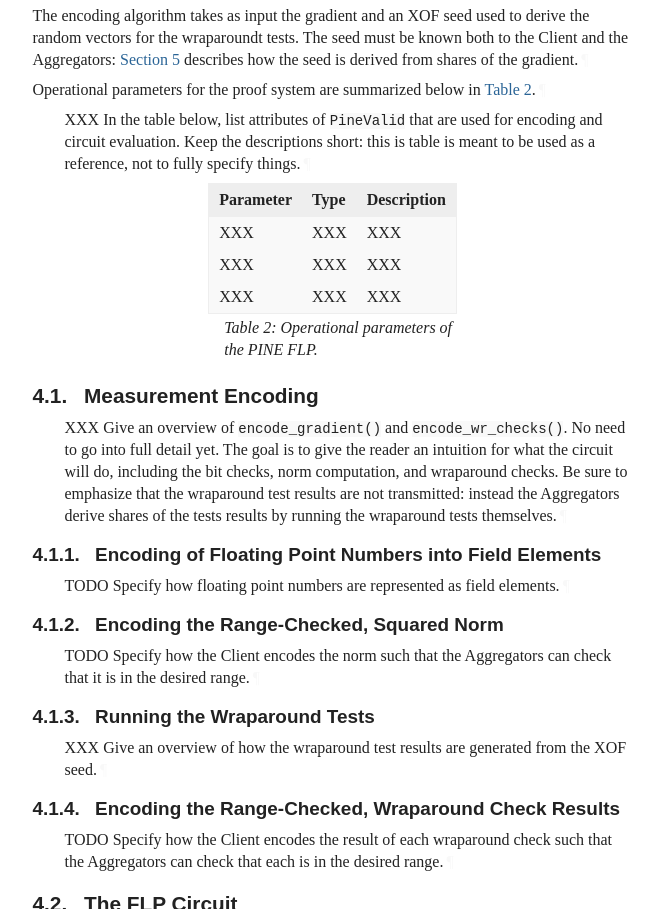
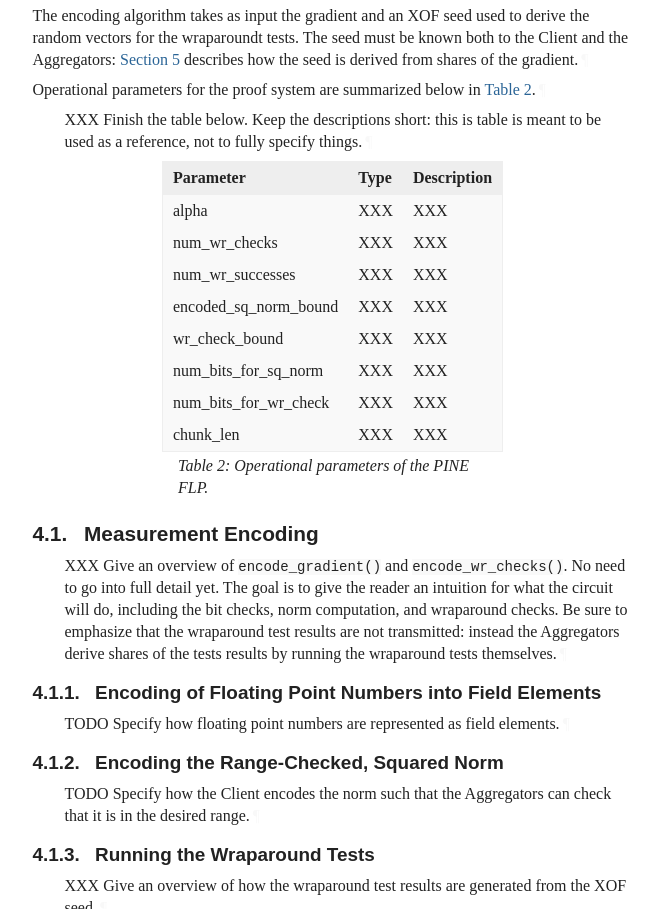
Before and after one commit to junyechen1996/draft-chen-cfrg-vdaf-pine, a plain HTML site: page cjpatton/pass-2/draft-chen-cfrg-vdaf-pine.html in a window 1280 px wide. Shown: the part 3734-4643 px from the top of the page, without its empty margins (92-751 px from the left). Drawn offline with Linux system fonts and the light colour scheme; a web font is replaced by a local one.

Commit message:
Script updating gh-pages from 973661b. [ci skip]

```diff
--- a/cjpatton/pass-2/draft-chen-cfrg-vdaf-pine.html
+++ b/cjpatton/pass-2/draft-chen-cfrg-vdaf-pine.html
@@ -1545,9 +1545,8 @@ derived from shares of the gradient.<a href="#section-4-2" class="pilcrow">¶</a
 <a href="#pine-flp-param" class="auto internal xref">Table 2</a>.<a href="#section-4-3" class="pilcrow">¶</a></p>
 <ul class="normal ulEmpty">
 <li class="normal ulEmpty" id="section-4-4.1">
-          <p id="section-4-4.1.1">XXX In the table below, list attributes of <code>PineValid</code> that are used for
-encoding and circuit evaluation. Keep the descriptions short: this is table
-is meant to be used as a reference, not to fully specify things.<a href="#section-4-4.1.1" class="pilcrow">¶</a></p>
+          <p id="section-4-4.1.1">XXX Finish the table below. Keep the descriptions short: this is table is
+meant to be used as a reference, not to fully specify things.<a href="#section-4-4.1.1" class="pilcrow">¶</a></p>
 </li>
       </ul>
 <span id="name-operational-parameters-of-t"></span><div id="pine-flp-param">
@@ -1565,17 +1564,42 @@ is meant to be used as a reference, not to fully specify things.<a href="#sectio
         </thead>
         <tbody>
           <tr>
-            <td class="text-left" rowspan="1" colspan="1">XXX</td>
+            <td class="text-left" rowspan="1" colspan="1">alpha</td>
             <td class="text-left" rowspan="1" colspan="1">XXX</td>
             <td class="text-left" rowspan="1" colspan="1">XXX</td>
           </tr>
           <tr>
-            <td class="text-left" rowspan="1" colspan="1">XXX</td>
+            <td class="text-left" rowspan="1" colspan="1">num_wr_checks</td>
             <td class="text-left" rowspan="1" colspan="1">XXX</td>
             <td class="text-left" rowspan="1" colspan="1">XXX</td>
           </tr>
           <tr>
+            <td class="text-left" rowspan="1" colspan="1">num_wr_successes</td>
             <td class="text-left" rowspan="1" colspan="1">XXX</td>
+            <td class="text-left" rowspan="1" colspan="1">XXX</td>
+          </tr>
+          <tr>
+            <td class="text-left" rowspan="1" colspan="1">encoded_sq_norm_bound</td>
+            <td class="text-left" rowspan="1" colspan="1">XXX</td>
+            <td class="text-left" rowspan="1" colspan="1">XXX</td>
+          </tr>
+          <tr>
+            <td class="text-left" rowspan="1" colspan="1">wr_check_bound</td>
+            <td class="text-left" rowspan="1" colspan="1">XXX</td>
+            <td class="text-left" rowspan="1" colspan="1">XXX</td>
+          </tr>
+          <tr>
+            <td class="text-left" rowspan="1" colspan="1">num_bits_for_sq_norm</td>
+            <td class="text-left" rowspan="1" colspan="1">XXX</td>
+            <td class="text-left" rowspan="1" colspan="1">XXX</td>
+          </tr>
+          <tr>
+            <td class="text-left" rowspan="1" colspan="1">num_bits_for_wr_check</td>
+            <td class="text-left" rowspan="1" colspan="1">XXX</td>
+            <td class="text-left" rowspan="1" colspan="1">XXX</td>
+          </tr>
+          <tr>
+            <td class="text-left" rowspan="1" colspan="1">chunk_len</td>
             <td class="text-left" rowspan="1" colspan="1">XXX</td>
             <td class="text-left" rowspan="1" colspan="1">XXX</td>
           </tr>
```
Also changed, not shown: cjpatton/pass-2/draft-chen-cfrg-vdaf-pine.txt.
